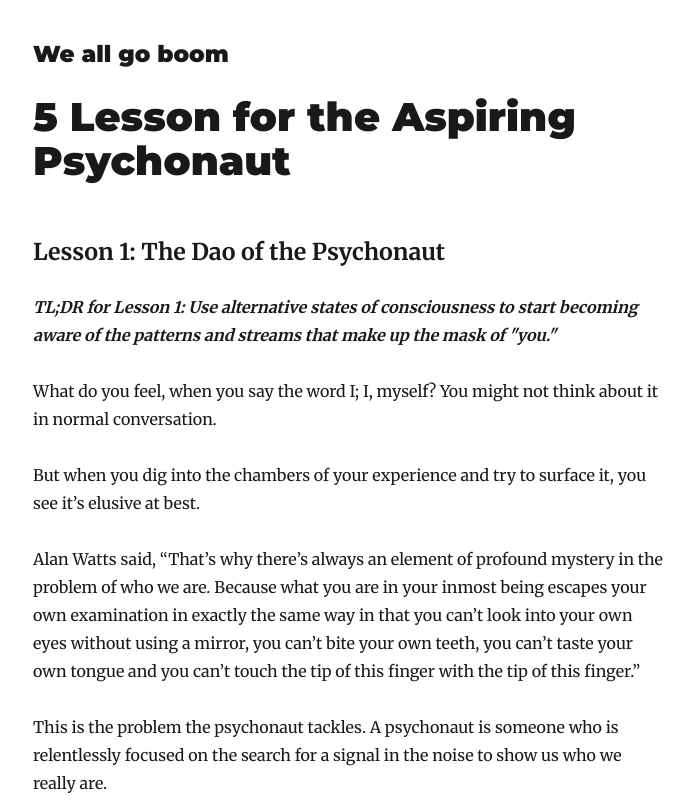
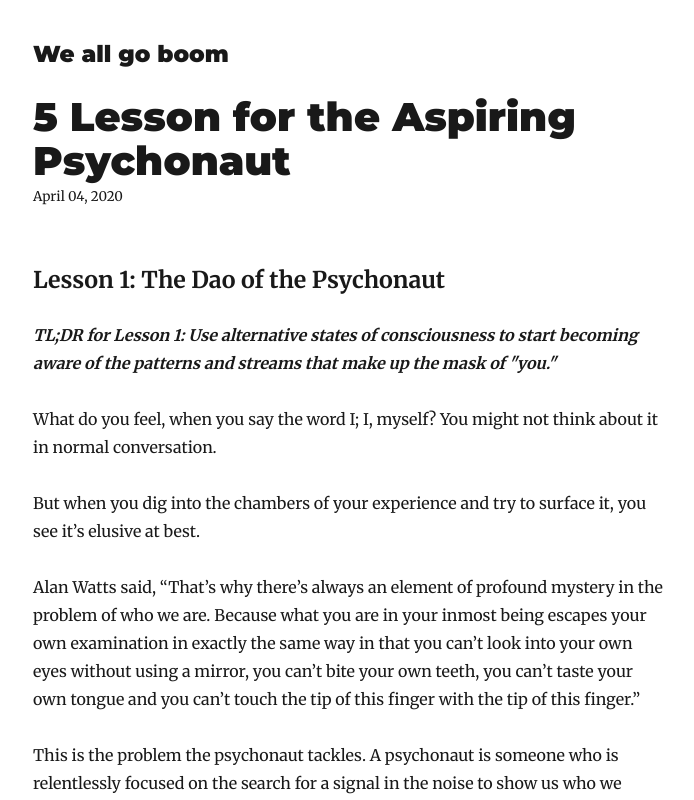
Before and after one commit to wcbudz/weallgoboom, a Gatsby site: page /5-lesson-for-the-aspiring-psychonaut/ in a window 1280 px wide. Shown: the top 800 px of the page, without its empty margins (292-986 px from the left). Built offline with nearby package versions, Linux system fonts and the light colour scheme; Gatsby itself is replaced by a stand-in of ours; some packages are replaced by stand-ins of ours.

Commit message:
Update from Forestry.io Walter Budzian updated content/blog/5-lesson-for-the-aspiring-psychonaut.md

```diff
--- a/content/blog/5-lesson-for-the-aspiring-psychonaut.md
+++ b/content/blog/5-lesson-for-the-aspiring-psychonaut.md
@@ -1,6 +1,6 @@
 ---
 title: 5 Lesson for the Aspiring Psychonaut
-date:
+date: 2020-04-04T04:00:00Z
 description: ''
 
 ---
```
